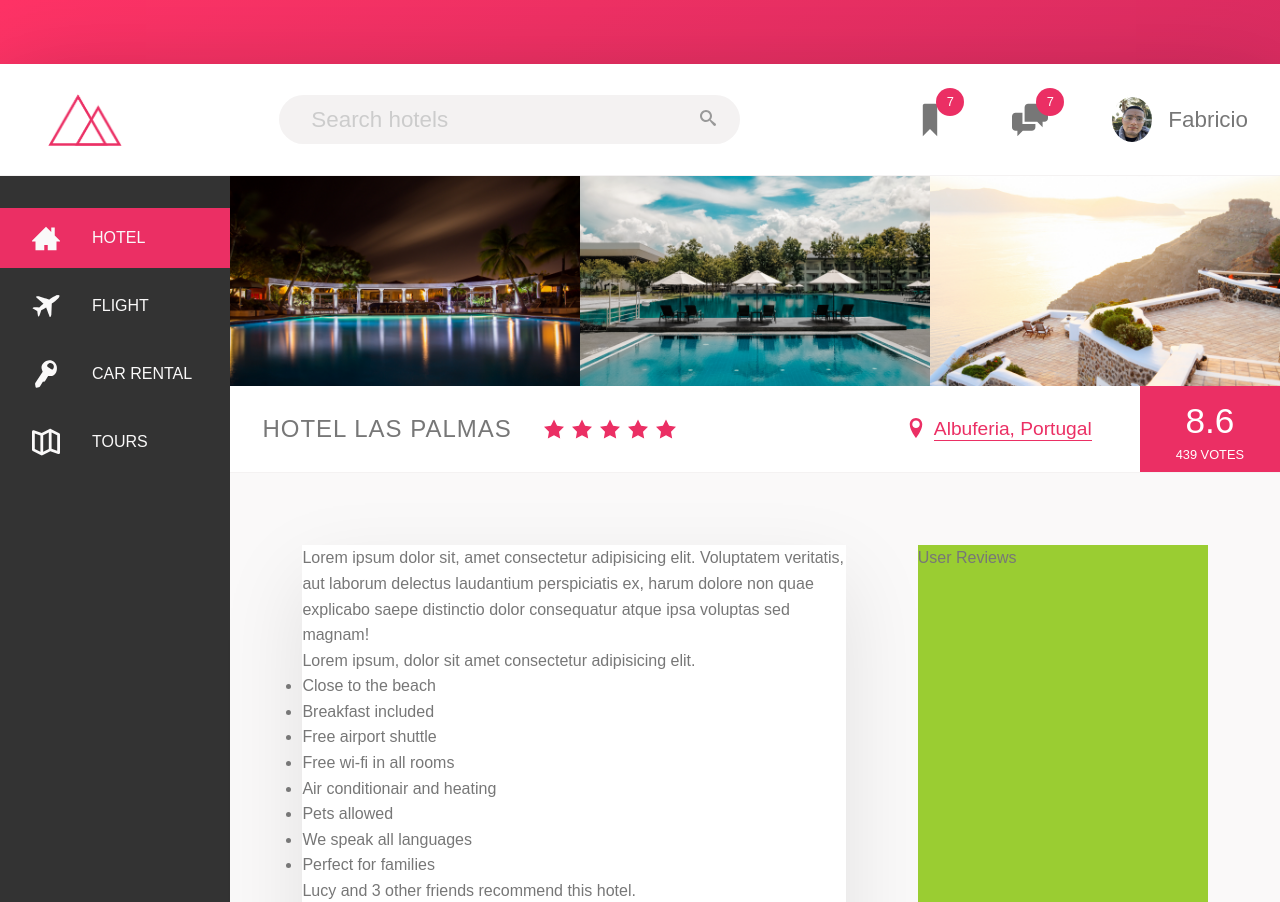
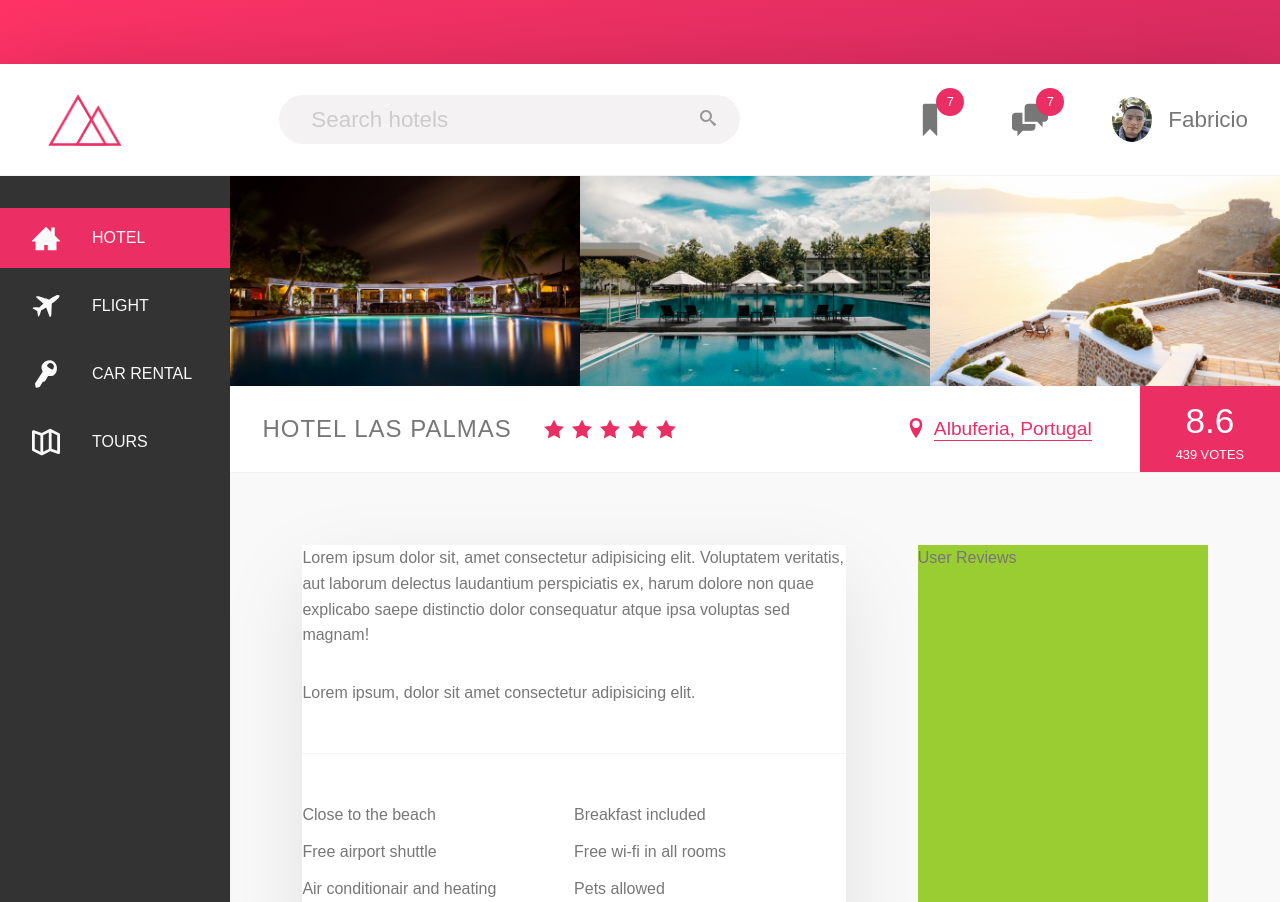
Before and after one commit to codecallogic/trillo, a React (Create React App) app: page / in a window 1280 px wide. Shown: the top 902 px of the page. Built offline with nearby package versions, Linux system fonts and the light colour scheme.

Commit message:
styling list for description

```diff
--- a/src/_components.scss
+++ b/src/_components.scss
@@ -292,3 +292,28 @@
     }
 
 }
+
+///////////////////////////////////
+// PARAGRAPH
+
+.paragraph:not(:last-of-type){
+    margin-bottom: 2rem;
+}
+
+.list {
+    list-style: none;
+    margin: 3rem 0;
+    padding: 3rem 0;
+    display: flex;
+    flex-wrap: wrap;
+    border-top: var(--line);
+    border-bottom: var(--line);
+
+    &-item {
+        flex: 0 0 50%;
+        margin-bottom: .7rem;
+    }
+
+
+
+}
--- a/src/app/App.css
+++ b/src/app/App.css
@@ -234,6 +234,21 @@ body {
     transform: scale(1);
     box-shadow: none; } }
 
+.paragraph:not(:last-of-type) {
+  margin-bottom: 2rem; }
+
+.list {
+  list-style: none;
+  margin: 3rem 0;
+  padding: 3rem 0;
+  display: flex;
+  flex-wrap: wrap;
+  border-top: var(--line);
+  border-bottom: var(--line); }
+  .list-item {
+    flex: 0 0 50%;
+    margin-bottom: .7rem; }
+
 .container {
   max-width: 85rem;
   margin: 4rem auto;
```
